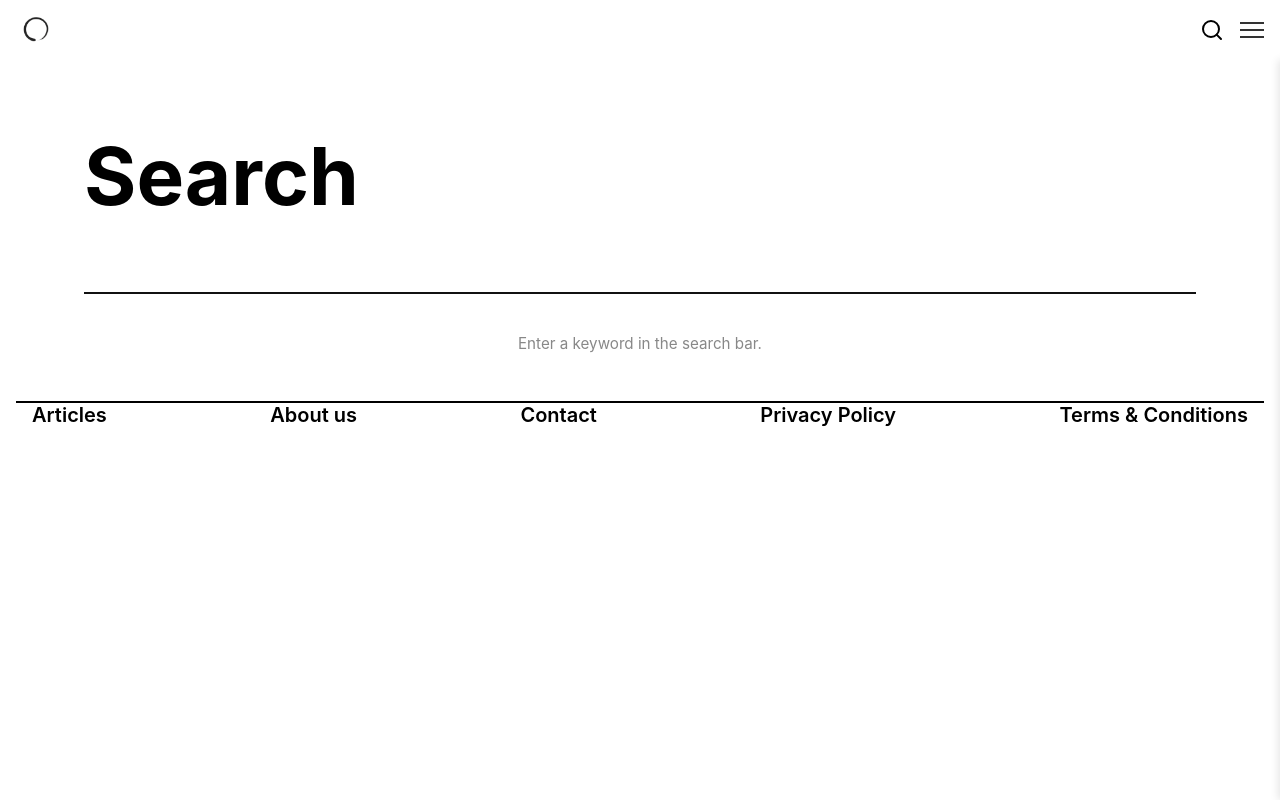
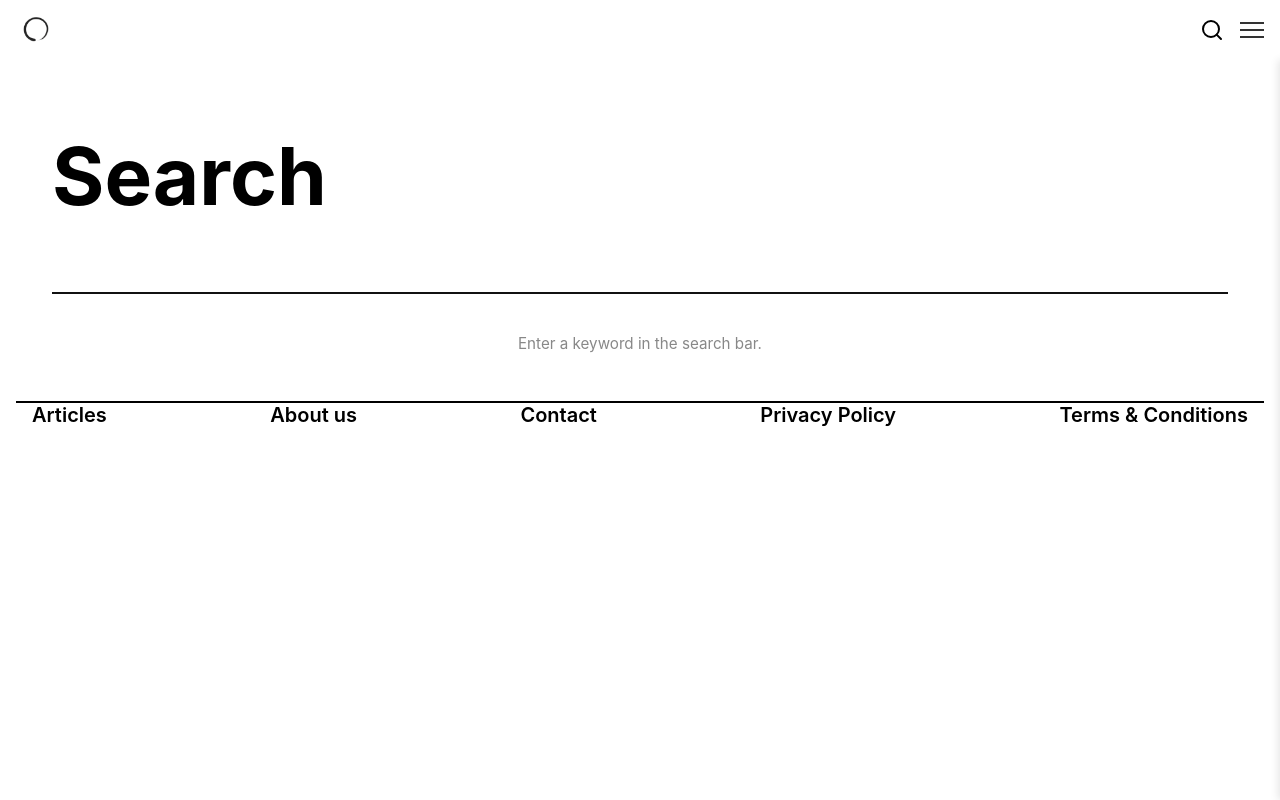
Before and after one commit to yuto0121/japanese-aesthetics, a Next.js app: page /search in a window 1280 px wide. Built offline with nearby package versions, Linux system fonts and the light colour scheme.

Commit message:
add new hero images

```diff
--- a/styles/ArticleSlug.module.css
+++ b/styles/ArticleSlug.module.css
@@ -8,7 +8,7 @@
     /* match other article style */
     padding-bottom: 6rem;
     margin-inline: auto;
-    max-width: 100rem;
+    max-width: 80rem;
 }
 
 /* ---------- Header ---------- */
--- a/styles/Search.module.css
+++ b/styles/Search.module.css
@@ -1,6 +1,6 @@
 /* ────────── Layout ────────── */
 .wrapper {
-    max-width: 76rem;
+    max-width: 100rem;
     /* 1216 px */
     margin: 3rem auto;
     padding: 0 1.25rem;
```
